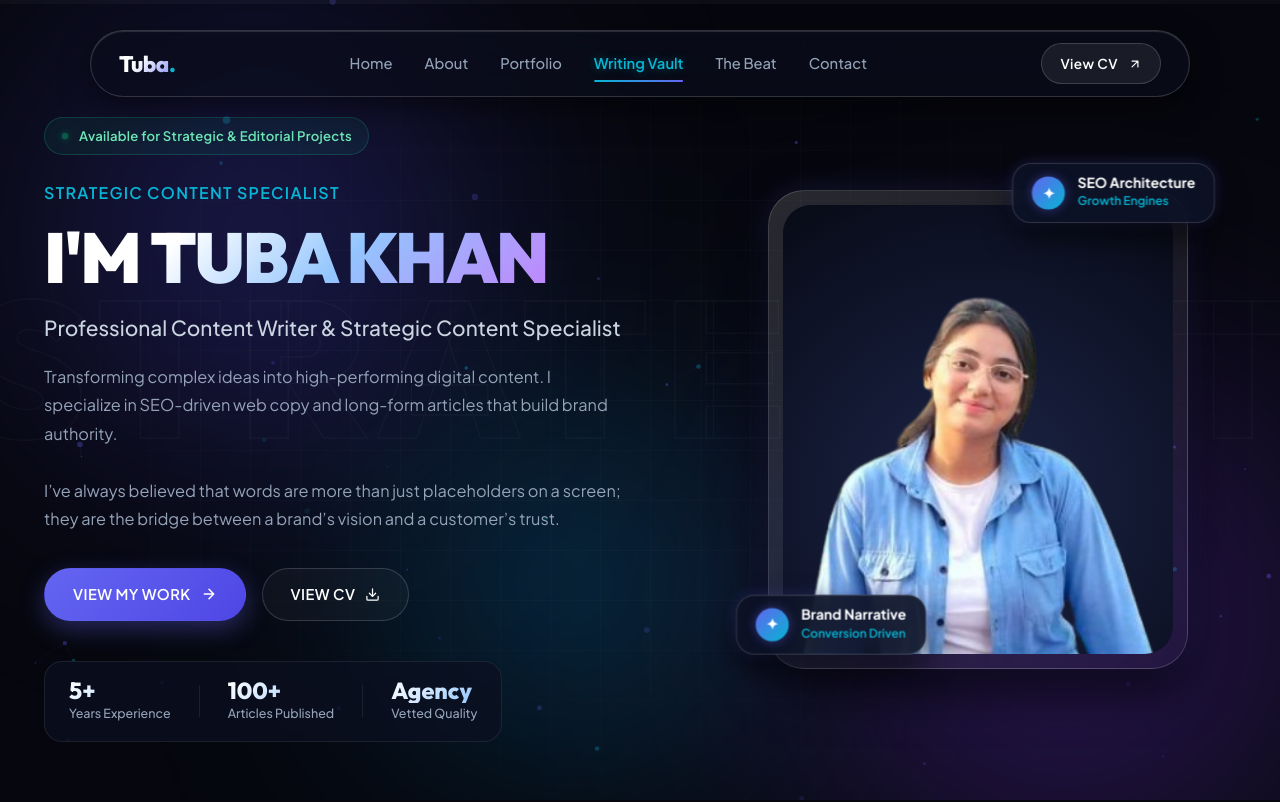
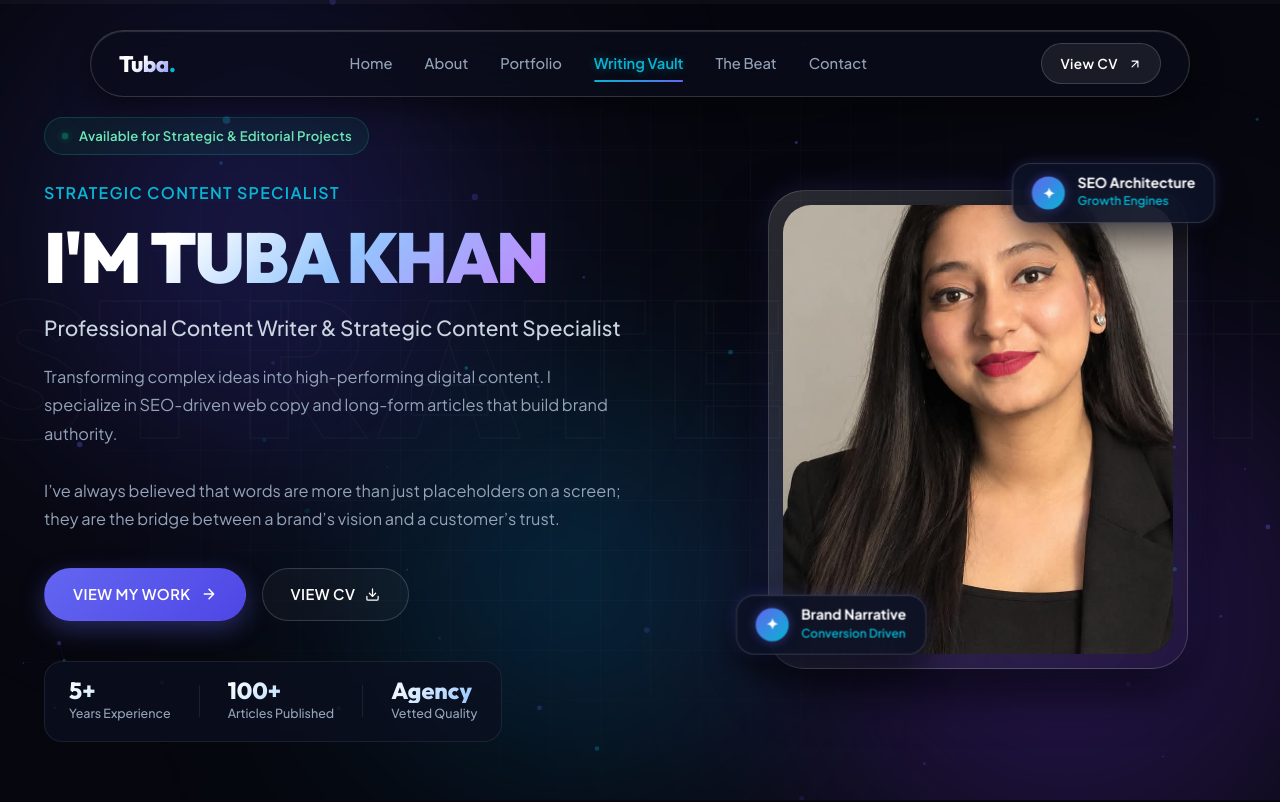
Before and after one commit to hannan7866/tubapp, a website: page index.html in a window 1280 px wide. Shown: the top 802 px of the page. Drawn offline with Linux system fonts and the light colour scheme.

Commit message:
chore: update hero profile picture to new portrait

```diff
--- a/index.html
+++ b/index.html
@@ -149,7 +149,7 @@
               <div class="card-glass-shine"></div>
               <div class="hero__image-inner">
                 <img
-                  src="./assets/tuba-hero.jpg.png"
+                  src="./assets/tuba-hero.jpg.jpeg"
                   alt="Portrait of Tuba Khan"
                   class="hero__image"
                   loading="eager"
```
Also changed, not shown: assets/tuba-hero.jpg.jpeg (added), assets/tuba-hero.jpg.png (deleted).
